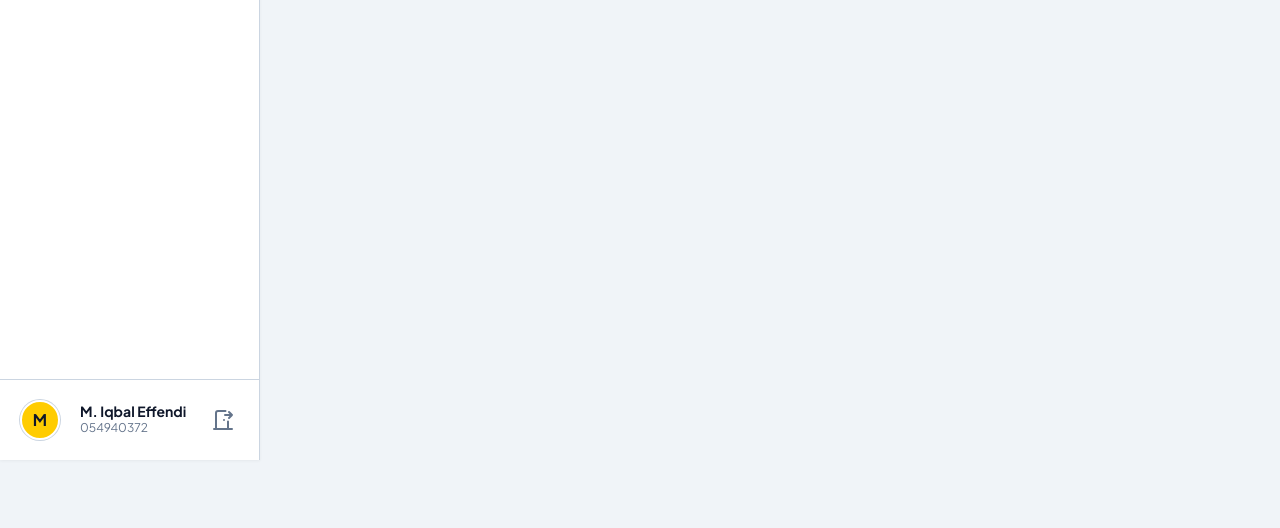
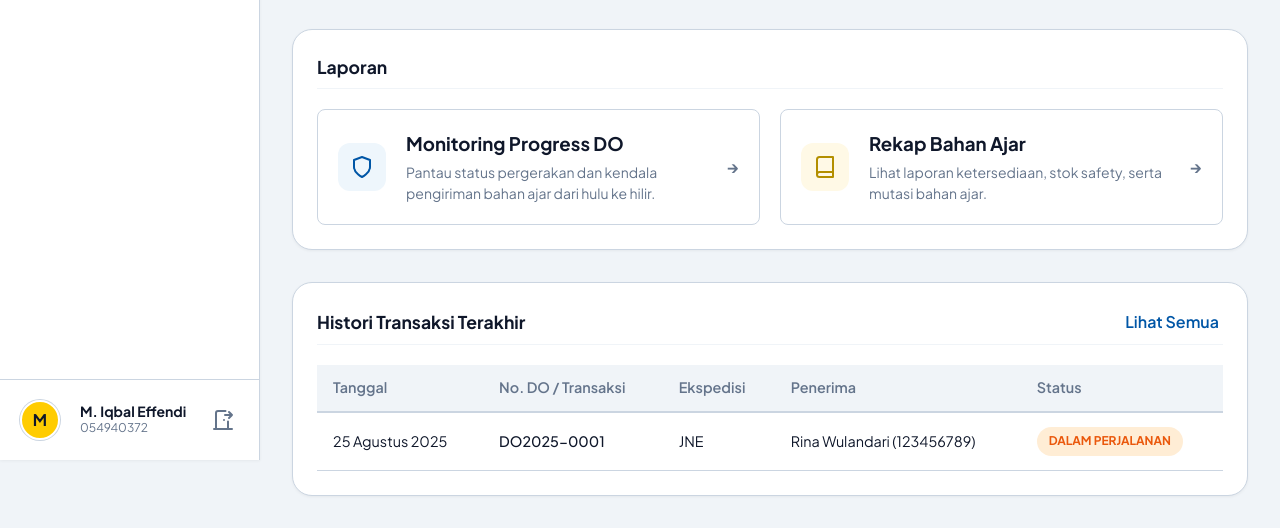
Before and after one commit to iqbaleff214/STIK4111-PEMROGRAMAN-BERBASIS-WEB, a plain HTML site: page tugas3/index.html in a window 1280 px wide. Shown: the part 340-868 px from the top of the page. Before the commit the page ends 800 px from the top, so only its background shows below. Drawn offline with nearby package versions, Linux system fonts and the light colour scheme.

Commit message:
bugfix: remove dashboardTemplates from index and insertAdjacentHTML

```diff
--- a/tugas3/index.html
+++ b/tugas3/index.html
@@ -117,7 +117,7 @@
     <script src="js/components/order-form.js"></script>
     <script>
         async function bootstrapApp() {
-            const templatePaths = [
+            const paths = [
                 'templates/dashboard-view.html',
                 'templates/stock-table.html',
                 'templates/status-badge.html',
@@ -127,16 +127,10 @@
             ];
 
             const templates = await Promise.all(
-                templatePaths.map(path => fetch(`${path}?v=4`, { cache: 'no-store' }).then(res => res.text()))
+                paths.map(path => fetch(path).then(res => res.text()))
             );
 
-            dashboardTemplates.forEach((template, index) => {
-                console.log(`[DEBUG] tpl-dashboard ${index}:`, template.innerHTML);
-                console.log(
-                    `[DEBUG] Contains filters.search:`,
-                    template.innerHTML.includes('filters.search')
-                );
-            });
+            document.body.insertAdjacentHTML('beforeend', templates.join('\n'));
             app.mount('#app');
         }
 
```
